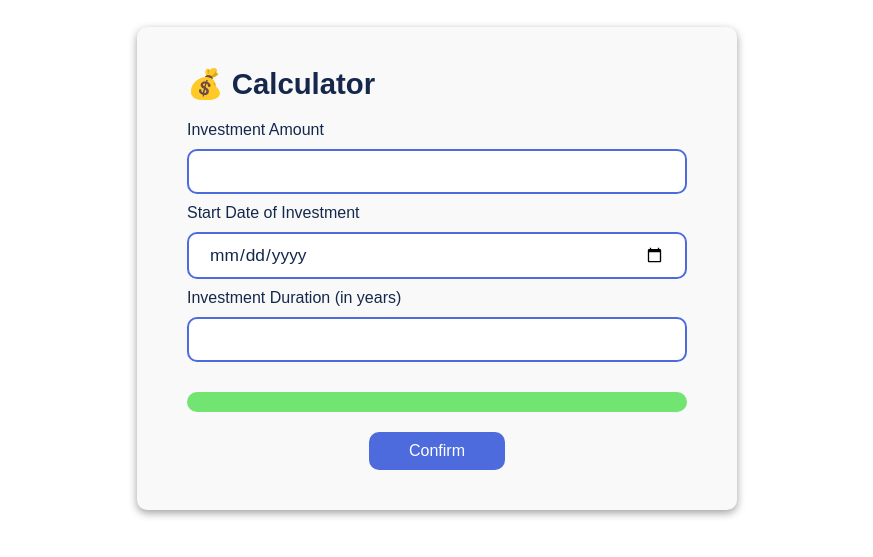
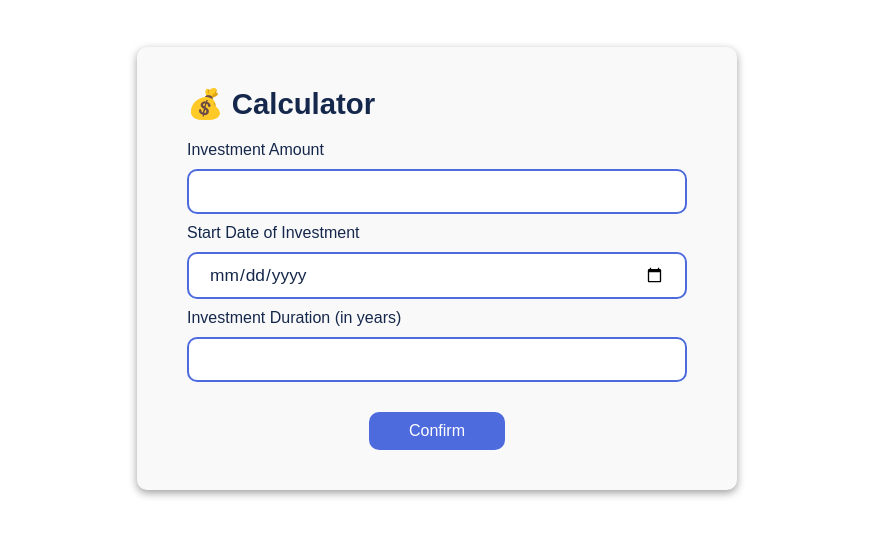
Before and after one commit to DevA6O/ETF-Savings-Plan-Calculator, a plain HTML site: page index.html in a window 1280 px wide. Shown: the part 169-726 px from the top of the page, without its empty margins (203-1076 px from the left). Drawn offline with Linux system fonts and the light colour scheme.

Commit message:
Add display: none; style to the result container

```diff
--- a/index.html
+++ b/index.html
@@ -30,7 +30,7 @@
                     <input type="number" id="years" required min="1">
                 </form>
 
-                <div id="result"></div>
+                <div id="result" style="display: none;"></div>
 
                 <div id="calculate">
                     <button id="calculate-btn">Confirm</button>
```
